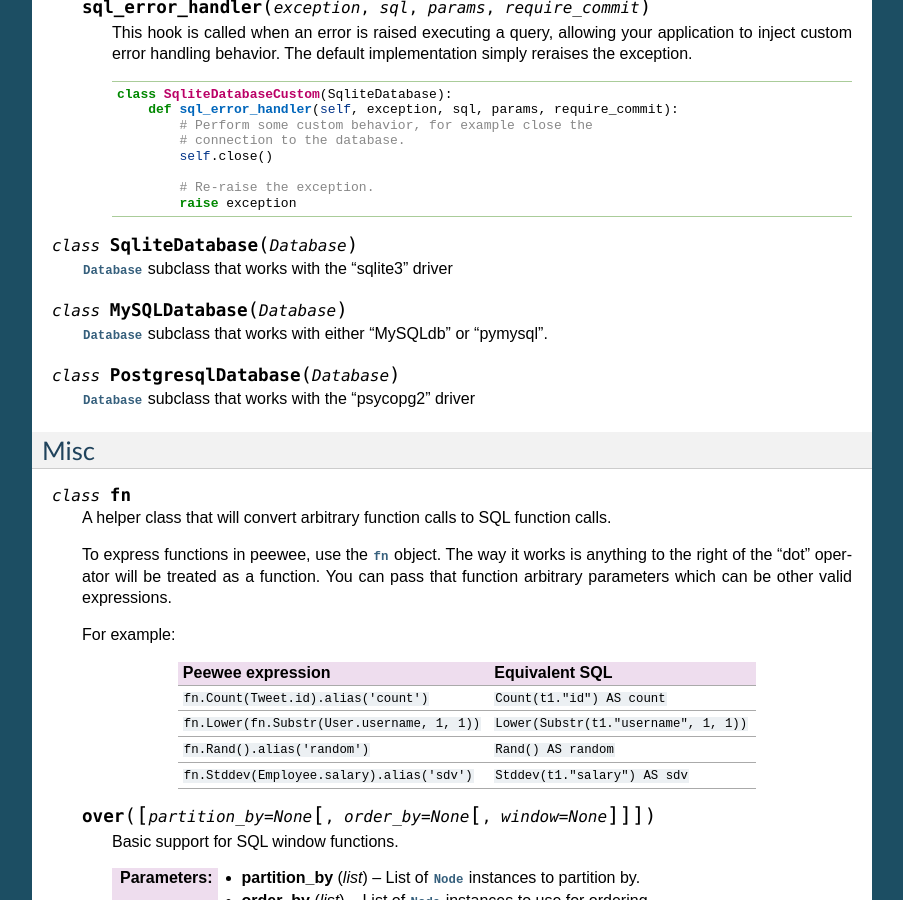
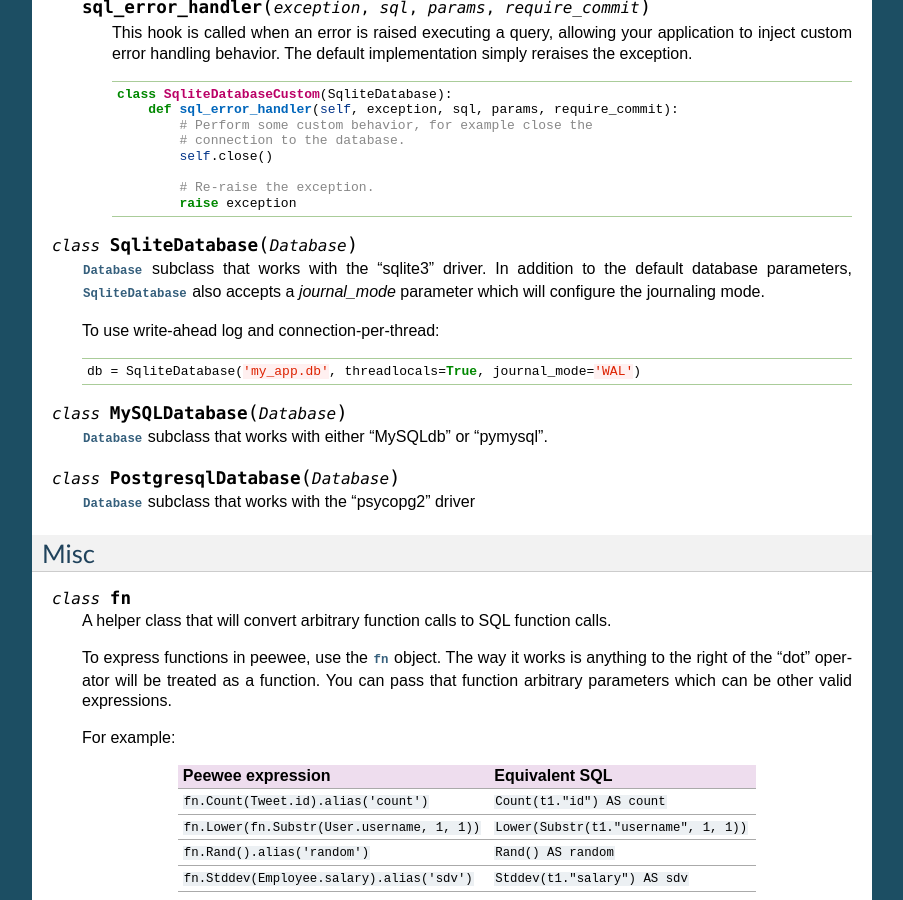
Before and after one commit to coleifer/peewee, a Sphinx documentation site: the page built from docs/peewee/api.rst, in a window 1280 px wide and 900 px high, scrolled down 29349 px. Shown: the whole window, without its empty margins (198-1101 px from the left). Built offline with Sphinx 7.4.7, drawn with Linux system fonts in a browser that asks for light colours; pages that are not in the unit, such as notebooks, are missing from menus; some of the changed text lies outside the part shown.

Commit message:
Docs cleanups.

```diff
--- a/docs/peewee/api.rst
+++ b/docs/peewee/api.rst
@@ -1898,7 +1898,13 @@ Database and its subclasses
 
 .. py:class:: SqliteDatabase(Database)
 
-    :py:class:`Database` subclass that works with the "sqlite3" driver
+    :py:class:`Database` subclass that works with the "sqlite3" driver. In addition to the default database parameters, :py:class:`SqliteDatabase` also accepts a *journal_mode* parameter which will configure the journaling mode.
+
+    To use write-ahead log and connection-per-thread:
+
+    .. code-block:: python
+
+        db = SqliteDatabase('my_app.db', threadlocals=True, journal_mode='WAL')
 
 .. py:class:: MySQLDatabase(Database)
 
--- a/docs/peewee/database.rst
+++ b/docs/peewee/database.rst
@@ -128,7 +128,7 @@ If you would like to use these awesome features, use the :py:class:`SqliteExtDat
 
     from playhouse.sqlite_ext import SqliteExtDatabase
 
-    sqlite_db = SqliteExtDatabase('my_app.db')
+    sqlite_db = SqliteExtDatabase('my_app.db', journal_mode='WAL')
 
 Peewee also comes with an alternate SQLite database that uses :ref:`apsw`, an advanced Python SQLite driver. More information on APSW can be obtained on the `APSW project website <https://code.google.com/p/apsw/>`_. APSW provides special features like:
 
--- a/docs/peewee/playhouse.rst
+++ b/docs/peewee/playhouse.rst
@@ -2265,13 +2265,13 @@ Usage::
 
 *pskel* accepts the following options:
 
------------------  -------------  ---------------------------------------
+================   =============  =======================================
 Option             Default        Description
------------------  -------------  ---------------------------------------
+================   =============  =======================================
 ``-l,--logging``   False          Log all queries to stdout.
 ``-e,--engine``    sqlite         Database driver to use.
 ``-d,--database``  ``:memory:``   Database to connect to.
------------------  -------------  ---------------------------------------
+================   =============  =======================================
 
 Example::
 
```
Also changed, not shown: other parts of docs/peewee/api.rst (+1 -1 lines).
